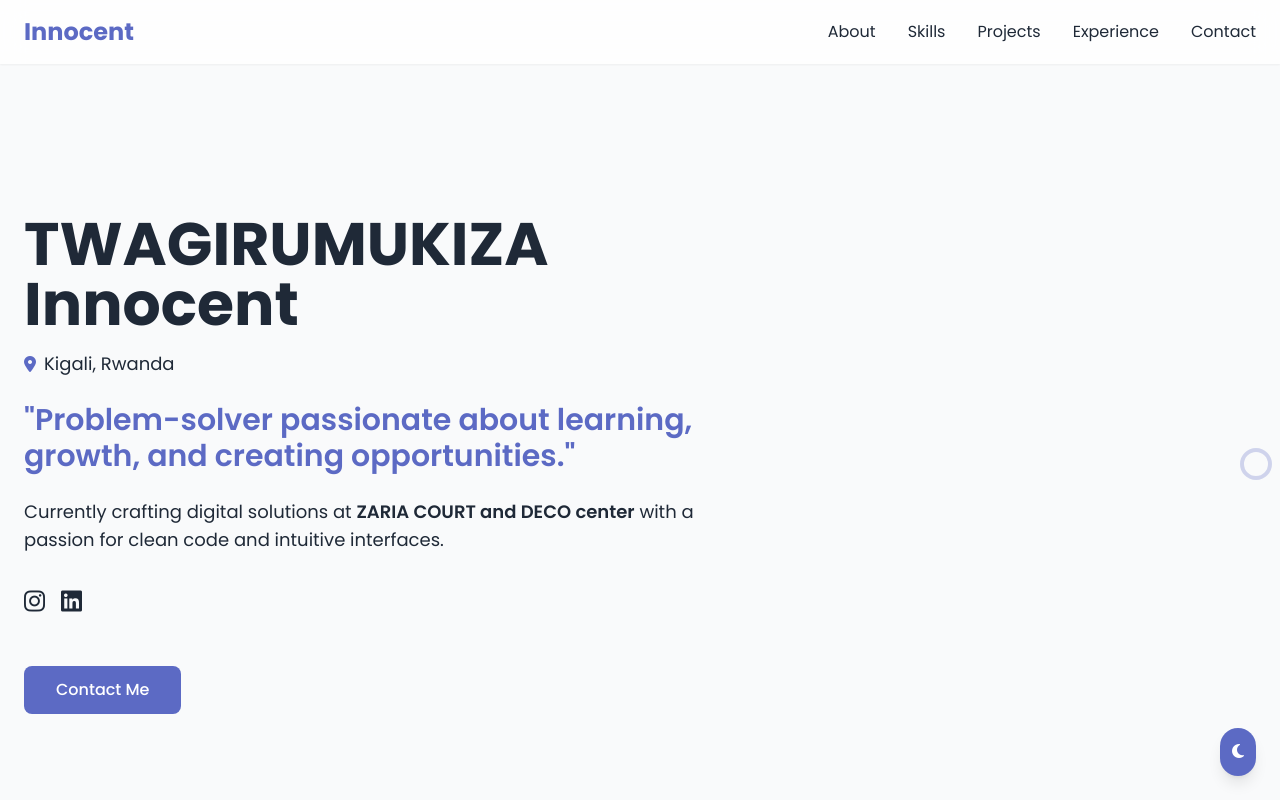
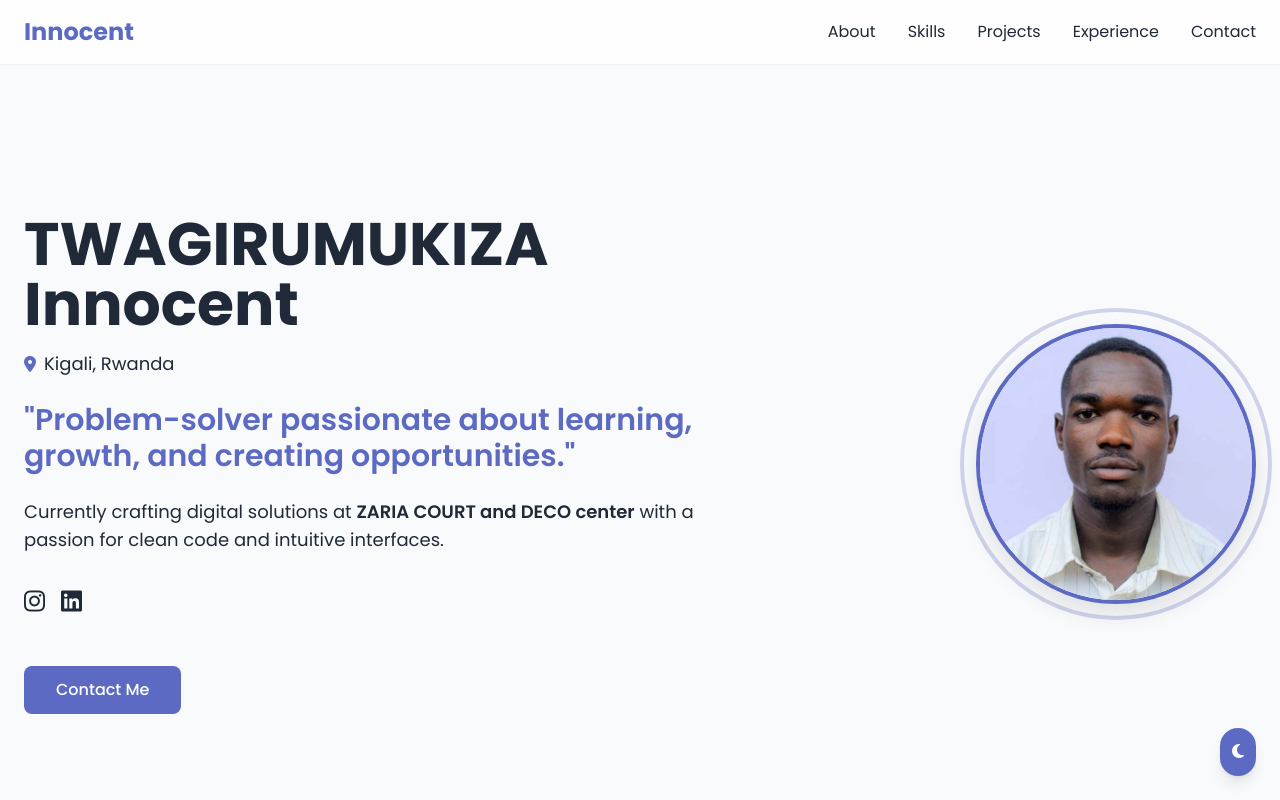
Before and after one commit to innocentMUKIZA/innocentMUKIZA, a plain HTML site: page index.html in a window 1280 px wide. Shown: the top 800 px of the page. Drawn offline with nearby package versions, Linux system fonts and the light colour scheme.

Commit message:
Update index.html

```diff
--- a/index.html
+++ b/index.html
@@ -129,7 +129,7 @@
                 <div class="flex justify-center md:justify-end animate-slide-up" style="animation-delay: 0.2s;">
                     <div class="relative">
                         <!-- Replace the src with your actual photo path -->
-<!--                         <img src="hero-image2.jpg" alt="TWAGIRUMUKIZA Innocent" class="profile-image rounded-full"> -->
+                        <img src="hero-image2.jpg" alt="TWAGIRUMUKIZA Innocent" class="profile-image rounded-full">
                         <div class="absolute -inset-4 border-4 border-primary/30 rounded-full -z-10 animate-pulse"></div>
                     </div>
                 </div>
```
